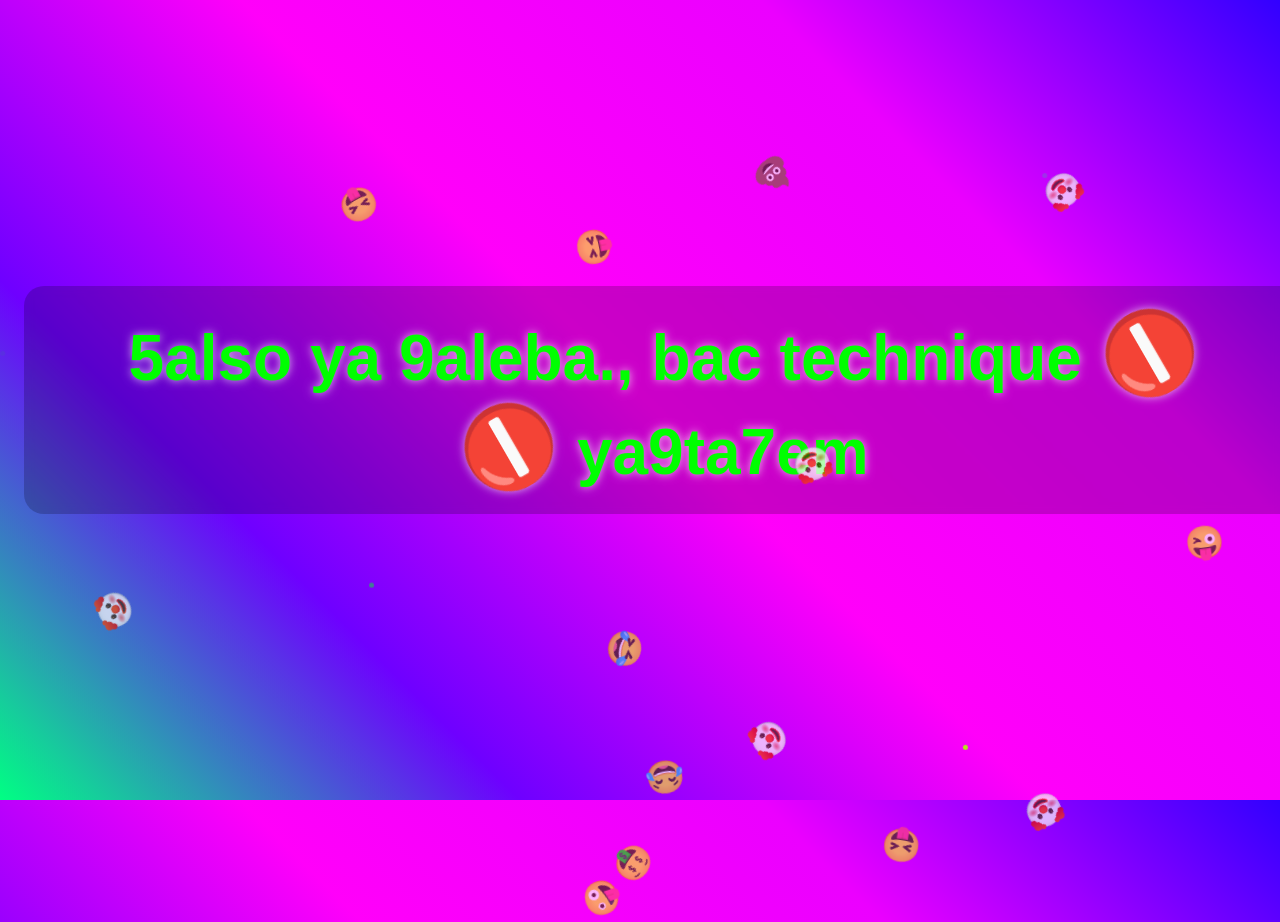
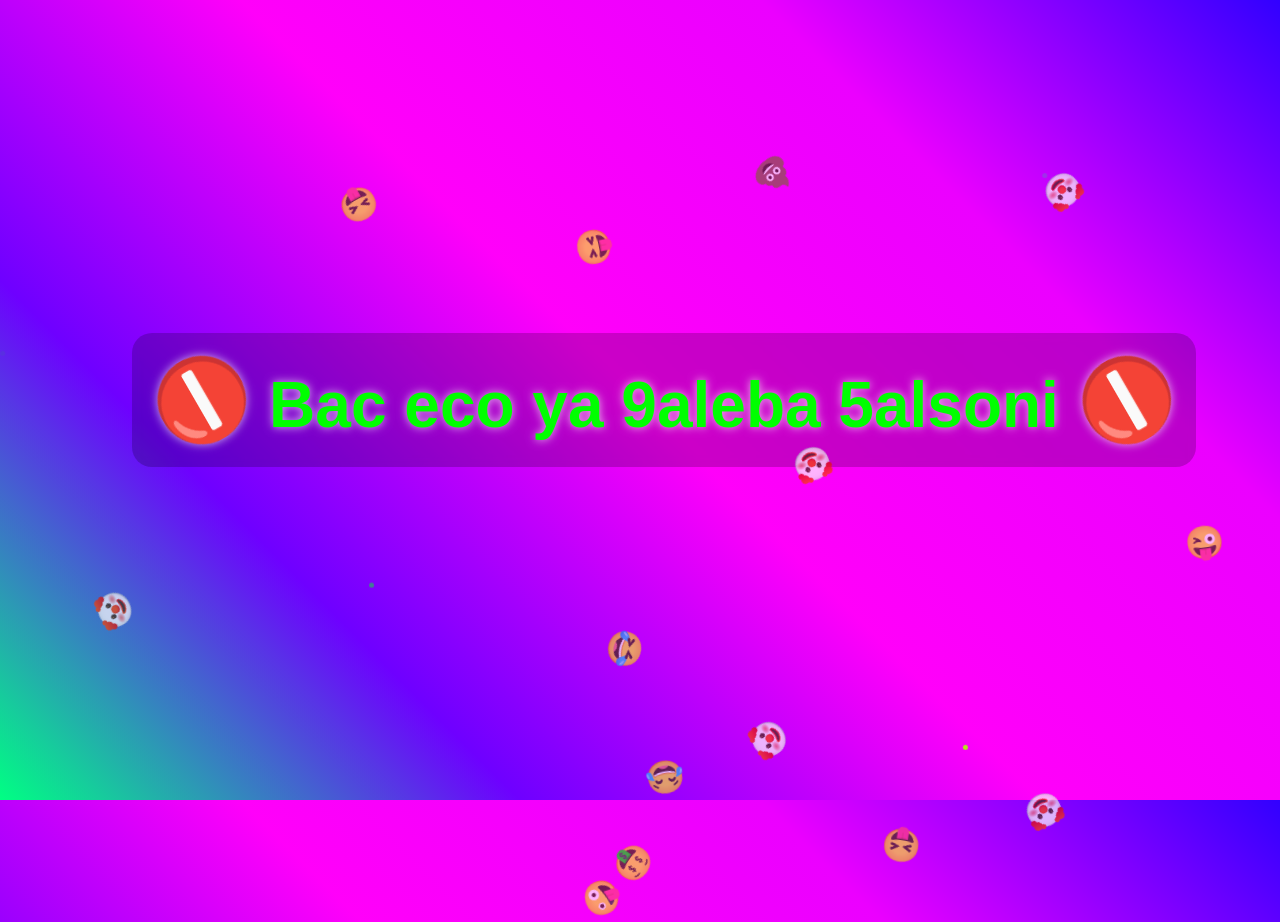
Before and after one commit to ABDOUSSM/Kora, a plain HTML site: page index.html in a window 1280 px wide. Shown: the top 922 px of the page. Drawn offline with Linux system fonts and the light colour scheme.

Commit message:
Update index.html

```diff
--- a/index.html
+++ b/index.html
@@ -92,8 +92,7 @@
 <body>
   <h1>
     <span class="emoji">⛔</span>
-    5also ya 9aleba.,
-    bac technique ya9ta7em
+    Bac eco ya 9aleba 5alsoni
     <span class="emoji">⛔</span>
   </h1>
 
```
